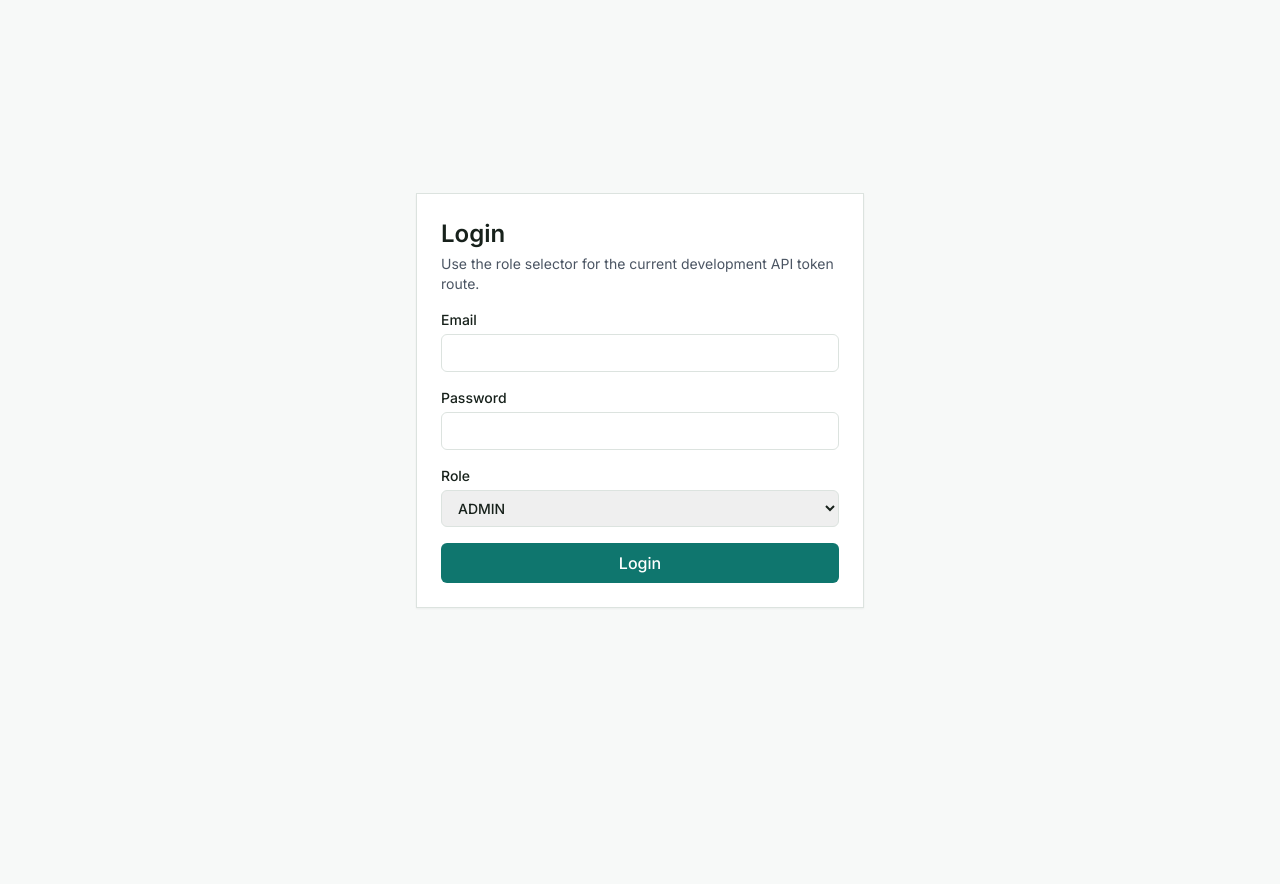
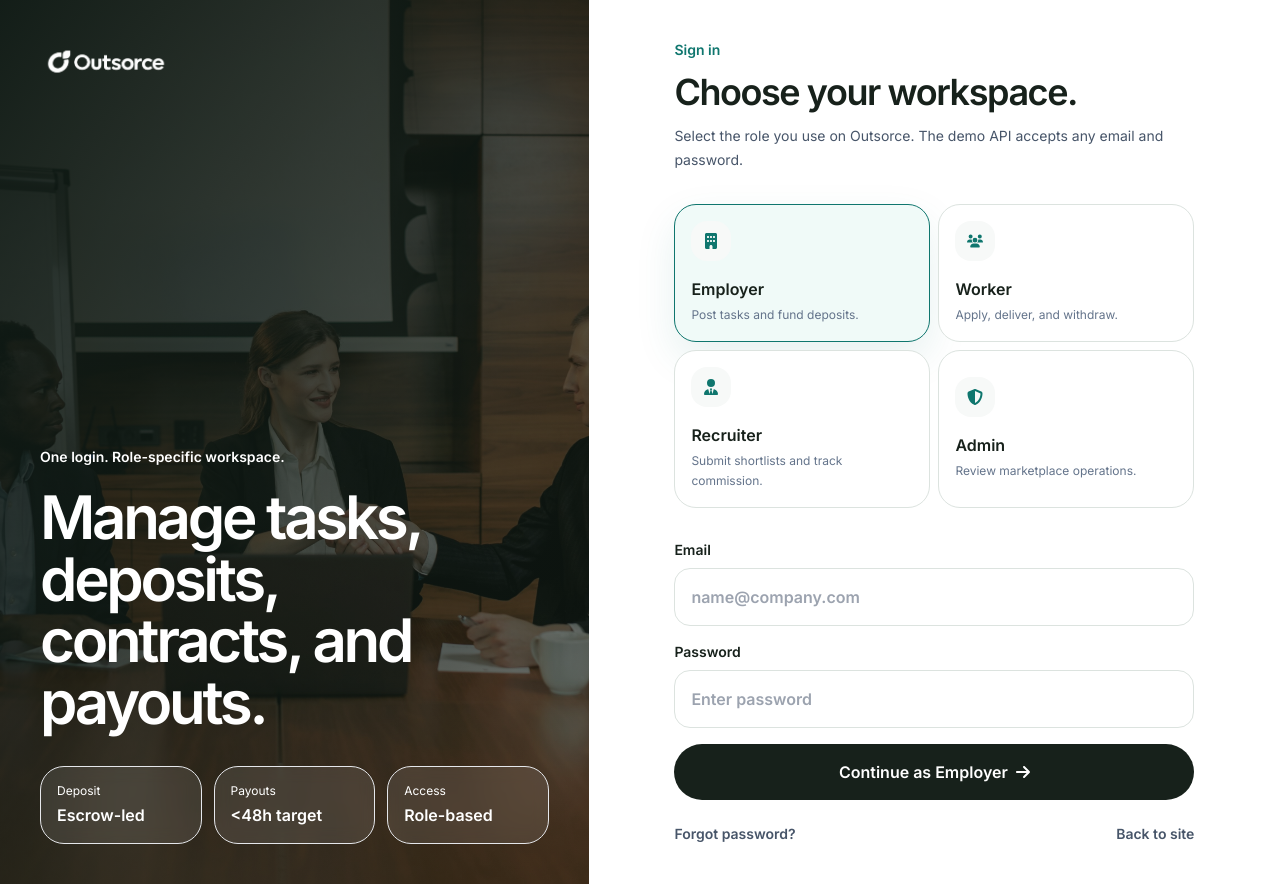
Before and after one commit to heismyke/outsource, a Nuxt app: page /login in a window 1280 px wide. Before the commit the page ends 800 px from the top, so only its background shows below. Built offline with nearby package versions, Linux system fonts and the light colour scheme.

Commit message:
Redesign role-aware login

```diff
--- a/layouts/auth.vue
+++ b/layouts/auth.vue
@@ -1,7 +1,5 @@
 <template>
-  <div class="grid min-h-screen place-items-center bg-surface px-4">
-    <section class="w-full max-w-md border border-line bg-white p-6 shadow-sm">
-      <slot />
-    </section>
+  <div class="min-h-screen bg-white">
+    <slot />
   </div>
 </template>
--- a/pages/forgot-password.vue
+++ b/pages/forgot-password.vue
@@ -1,9 +1,11 @@
 <template>
-  <form class="space-y-4">
-    <h1 class="text-2xl font-semibold">Forgot password</h1>
-    <input placeholder="Email" type="email" class="w-full rounded-md border border-line px-3 py-2 focus-ring" />
-    <button class="w-full rounded-md bg-brand px-4 py-2 font-medium text-white">Send reset link</button>
-  </form>
+  <main class="grid min-h-screen place-items-center bg-surface px-4">
+    <form class="w-full max-w-md space-y-4 rounded-[28px] border border-line bg-white p-6 shadow-sm">
+      <h1 class="text-2xl font-semibold">Forgot password</h1>
+      <input placeholder="Email" type="email" class="w-full rounded-md border border-line px-3 py-2 focus-ring" />
+      <button class="w-full rounded-md bg-brand px-4 py-2 font-medium text-white">Send reset link</button>
+    </form>
+  </main>
 </template>
 
 <script setup lang="ts">
--- a/pages/login.vue
+++ b/pages/login.vue
@@ -1,29 +1,108 @@
 <template>
-  <form class="space-y-4" @submit.prevent="login">
-    <div>
-      <h1 class="text-2xl font-semibold">Login</h1>
-      <p class="mt-1 text-sm text-gray-600">Use the role selector for the current development API token route.</p>
+  <main class="grid min-h-screen bg-white text-ink lg:grid-cols-[0.92fr_1.08fr]">
+    <section class="relative hidden overflow-hidden bg-ink p-10 text-white lg:flex lg:flex-col lg:justify-between">
+      <img
+        src="~/assets/images/pexels-a-darmel-8133991.jpg"
+        alt="Outsorce workspace"
+        class="absolute inset-0 h-full w-full object-cover opacity-45"
+      />
+      <div class="absolute inset-0 bg-gradient-to-br from-[#0f1a15]/95 via-[#0f1a15]/78 to-[#0f1a15]/38" />
+
+      <NuxtLink to="/" class="relative inline-flex w-fit items-center">
+        <img src="~/assets/images/outsorce-logo.png" alt="Outsorce" class="h-11 w-auto brightness-0 invert" />
+      </NuxtLink>
+
+      <div class="relative max-w-xl">
+        <p class="text-sm font-semibold text-white/64">One login. Role-specific workspace.</p>
+        <h1 class="mt-5 text-6xl font-semibold leading-[1.03] tracking-[-0.055em]">
+          Manage tasks, deposits, contracts, and payouts.
+        </h1>
+        <div class="mt-8 grid grid-cols-3 gap-3">
+          <div v-for="item in trustItems" :key="item.label" class="rounded-[24px] border border-white/14 bg-white/10 p-4 backdrop-blur">
+            <p class="text-xs text-white/58">{{ item.label }}</p>
+            <p class="mt-1 font-semibold">{{ item.value }}</p>
           </div>
-    <label class="block text-sm font-medium">
+        </div>
+      </div>
+    </section>
+
+    <section class="flex min-h-screen items-center justify-center px-4 py-10">
+      <div class="w-full max-w-[520px]">
+        <NuxtLink to="/" class="inline-flex items-center lg:hidden">
+          <img src="~/assets/images/outsorce-logo.png" alt="Outsorce" class="h-10 w-auto" />
+        </NuxtLink>
+
+        <div class="mt-10 lg:mt-0">
+          <p class="text-sm font-semibold text-brand">Sign in</p>
+          <h2 class="mt-3 text-4xl font-semibold tracking-[-0.04em]">Choose your workspace.</h2>
+          <p class="mt-3 text-sm leading-6 text-slate-600">
+            Select the role you use on Outsorce. The demo API accepts any email and password.
+          </p>
+        </div>
+
+        <div class="mt-8 grid gap-2 sm:grid-cols-2">
+          <button
+            v-for="option in roleOptions"
+            :key="option.value"
+            type="button"
+            class="rounded-[22px] border p-4 text-left transition"
+            :class="
+              role === option.value
+                ? 'border-brand bg-[#f0faf8] shadow-[0_16px_40px_rgba(15,118,110,0.1)]'
+                : 'border-line bg-white hover:border-slate-300'
+            "
+            @click="role = option.value"
+          >
+            <span class="grid h-10 w-10 place-items-center rounded-2xl bg-surface text-brand">
+              <FontAwesomeIcon :icon="option.icon" class="h-4 w-4" />
+            </span>
+            <span class="mt-4 block font-semibold">{{ option.label }}</span>
+            <span class="mt-1 block text-xs leading-5 text-slate-500">{{ option.copy }}</span>
+          </button>
+        </div>
+
+        <form class="mt-8 space-y-4" @submit.prevent="login">
+          <label class="block text-sm font-semibold">
             Email
-      <input v-model="email" type="email" class="mt-1 w-full rounded-md border border-line px-3 py-2 focus-ring" />
+            <input
+              v-model="email"
+              type="email"
+              autocomplete="email"
+              placeholder="name@company.com"
+              class="mt-2 w-full rounded-2xl border border-line bg-white px-4 py-4 text-base focus-ring"
+            />
           </label>
-    <label class="block text-sm font-medium">
+          <label class="block text-sm font-semibold">
             Password
-      <input v-model="password" type="password" class="mt-1 w-full rounded-md border border-line px-3 py-2 focus-ring" />
+            <input
+              v-model="password"
+              type="password"
+              autocomplete="current-password"
+              placeholder="Enter password"
+              class="mt-2 w-full rounded-2xl border border-line bg-white px-4 py-4 text-base focus-ring"
+            />
           </label>
-    <label class="block text-sm font-medium">
-      Role
-      <select v-model="role" class="mt-1 w-full rounded-md border border-line px-3 py-2 focus-ring">
-        <option>ADMIN</option>
-        <option>EMPLOYER</option>
-        <option>RECRUITER</option>
-        <option>WORKER</option>
-      </select>
-    </label>
-    <button class="w-full rounded-md bg-brand px-4 py-2 font-medium text-white">Login</button>
-    <p v-if="error" class="text-sm text-red-700">{{ error }}</p>
+
+          <div v-if="error" class="rounded-2xl border border-red-200 bg-red-50 px-4 py-3 text-sm font-semibold text-red-700">
+            {{ error }}
+          </div>
+
+          <button
+            class="inline-flex w-full items-center justify-center gap-2 rounded-full bg-ink px-6 py-4 font-semibold text-white transition hover:bg-brand disabled:cursor-not-allowed disabled:opacity-60"
+            :disabled="isSubmitting"
+          >
+            {{ isSubmitting ? 'Signing in...' : `Continue as ${currentRoleLabel}` }}
+            <FontAwesomeIcon icon="arrow-right" />
+          </button>
         </form>
+
+        <div class="mt-6 flex items-center justify-between text-sm">
+          <NuxtLink to="/forgot-password" class="font-semibold text-slate-600 transition hover:text-brand">Forgot password?</NuxtLink>
+          <NuxtLink to="/" class="font-semibold text-slate-600 transition hover:text-brand">Back to site</NuxtLink>
+        </div>
+      </div>
+    </section>
+  </main>
 </template>
 
 <script setup lang="ts">
@@ -33,12 +112,29 @@ definePageMeta({ layout: 'auth' })
 
 const email = ref('')
 const password = ref('')
-const role = ref<UserRole>('ADMIN')
+const role = ref<UserRole>('EMPLOYER')
 const error = ref('')
+const isSubmitting = ref(false)
 const auth = useAuthStore()
+
+const roleOptions: Array<{ value: UserRole; label: string; copy: string; icon: string }> = [
+  { value: 'EMPLOYER', label: 'Employer', copy: 'Post tasks and fund deposits.', icon: 'building' },
+  { value: 'WORKER', label: 'Worker', copy: 'Apply, deliver, and withdraw.', icon: 'users' },
+  { value: 'RECRUITER', label: 'Recruiter', copy: 'Submit shortlists and track commission.', icon: 'user-tie' },
+  { value: 'ADMIN', label: 'Admin', copy: 'Review marketplace operations.', icon: 'shield-halved' },
+]
+
+const trustItems = [
+  { label: 'Deposit', value: 'Escrow-led' },
+  { label: 'Payouts', value: '<48h target' },
+  { label: 'Access', value: 'Role-based' },
+]
+
+const currentRoleLabel = computed(() => roleOptions.find((option) => option.value === role.value)?.label || 'workspace')
 
 const login = async () => {
   error.value = ''
+  isSubmitting.value = true
   try {
     const api = useApi()
     const { data } = await api.post(`/auth/login?role=${role.value}`, { email: email.value, password: password.value })
@@ -53,7 +149,9 @@ const login = async () => {
             : '/worker/dashboard',
     )
   } catch {
-    error.value = 'Unable to login.'
+    error.value = 'Could not sign in. Check your connection and try again.'
+  } finally {
+    isSubmitting.value = false
   }
 }
 </script>
--- a/pages/register.vue
+++ b/pages/register.vue
@@ -1,5 +1,6 @@
 <template>
-  <form class="space-y-4">
+  <main class="grid min-h-screen place-items-center bg-surface px-4">
+    <form class="w-full max-w-md space-y-4 rounded-[28px] border border-line bg-white p-6 shadow-sm">
       <h1 class="text-2xl font-semibold">Register</h1>
       <input placeholder="Email" class="w-full rounded-md border border-line px-3 py-2 focus-ring" />
       <input placeholder="Password" type="password" class="w-full rounded-md border border-line px-3 py-2 focus-ring" />
@@ -10,6 +11,7 @@
       </select>
       <button class="w-full rounded-md bg-brand px-4 py-2 font-medium text-white">Create account</button>
     </form>
+  </main>
 </template>
 
 <script setup lang="ts">
--- a/pages/reset-password.vue
+++ b/pages/reset-password.vue
@@ -1,10 +1,12 @@
 <template>
-  <form class="space-y-4">
-    <h1 class="text-2xl font-semibold">Reset password</h1>
-    <input placeholder="Reset token" class="w-full rounded-md border border-line px-3 py-2 focus-ring" />
-    <input placeholder="New password" type="password" class="w-full rounded-md border border-line px-3 py-2 focus-ring" />
-    <button class="w-full rounded-md bg-brand px-4 py-2 font-medium text-white">Reset password</button>
-  </form>
+  <main class="grid min-h-screen place-items-center bg-surface px-4">
+    <form class="w-full max-w-md space-y-4 rounded-[28px] border border-line bg-white p-6 shadow-sm">
+      <h1 class="text-2xl font-semibold">Reset password</h1>
+      <input placeholder="Reset token" class="w-full rounded-md border border-line px-3 py-2 focus-ring" />
+      <input placeholder="New password" type="password" class="w-full rounded-md border border-line px-3 py-2 focus-ring" />
+      <button class="w-full rounded-md bg-brand px-4 py-2 font-medium text-white">Reset password</button>
+    </form>
+  </main>
 </template>
 
 <script setup lang="ts">
```
Lines whose indentation alone changed are shown as unchanged.
